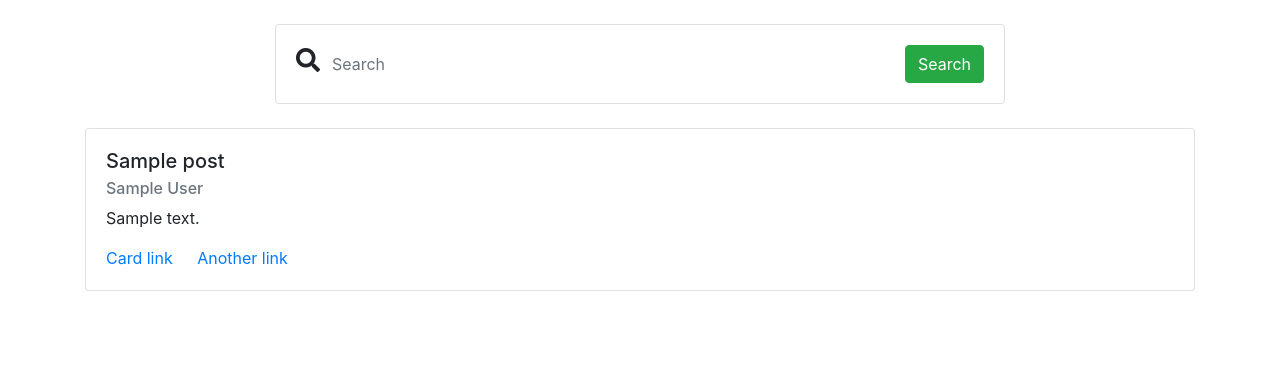
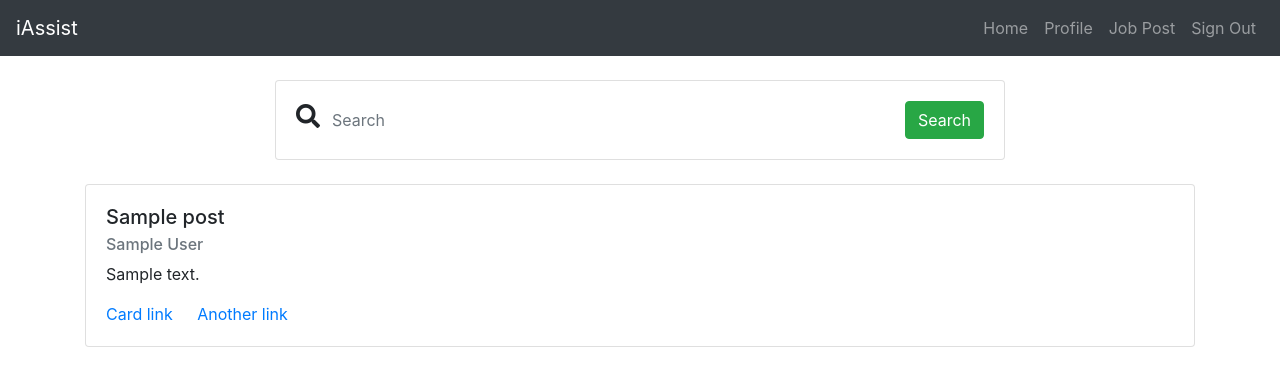
Before and after one commit to gwends/iAssist, a Flask app: template app/templates/job_search.html in a window 1280 px wide. Shown: the top 386 px of the page. Run offline with Flask 2, Linux system fonts and the light colour scheme; tables that the repository leaves empty hold one stand-in row (values such as "Sample post"); the template is opened without the code that fills it: values that come from a table or form of the project are taken from there, most other values are stand-ins (such as "Sample title", 1, 10 or a date in 2020); some libraries are stand-ins or nearby versions.

Commit message:
Changed Link

```diff
--- a/app/templates/404.html
+++ b/app/templates/404.html
@@ -14,7 +14,7 @@
             <div class="col-md-12 text-center">
                 <span class="display-1 d-block">404</span>
                 <div class="mb-4 lead">The page you are looking for was not found.</div>
-                <a href="https://www.totoprayogo.com/#" class="btn btn-link">Back to Home</a>
+                <a href="{{ url_for('index') }}" class="btn btn-link">Back to Home</a>
             </div>
         </div>
     </div>
--- a/app/templates/job_search.html
+++ b/app/templates/job_search.html
@@ -8,6 +8,22 @@
 {% endblock link %}
 
 {% block page_content %}
+<nav class="navbar navbar-expand-lg navbar-dark bg-dark sticky-top">
+    <a class="navbar-brand" href="#">iAssist</a>
+    <button class="navbar-toggler" type="button" data-toggle="collapse" data-target="#navbarNavAltMarkup" aria-controls="navbarNavAltMarkup"
+        aria-expanded="false" aria-label="Toggle navigation">
+        <span class="navbar-toggler-icon"></span>
+    </button>
+    <div class="collapse navbar-collapse justify-content-end" id="navbarNavAltMarkup">
+        <div class="navbar-nav">
+            <a class="nav-item nav-link" href="{{url_for('index')}}">Home <span class="sr-only">(current)</span></a>
+            <a class="nav-item nav-link" href="#">Profile</a>
+            <a class="nav-item nav-link" href="{{ url_for('job_apply') }}">Job Post</a>
+            <a class="nav-item nav-link" href="{{url_for('sign_out')}}">Sign Out</a>
+        </div>
+    </div>
+</nav>
+
 <div class="container">
     <br>
     <div class="row justify-content-center">
```
